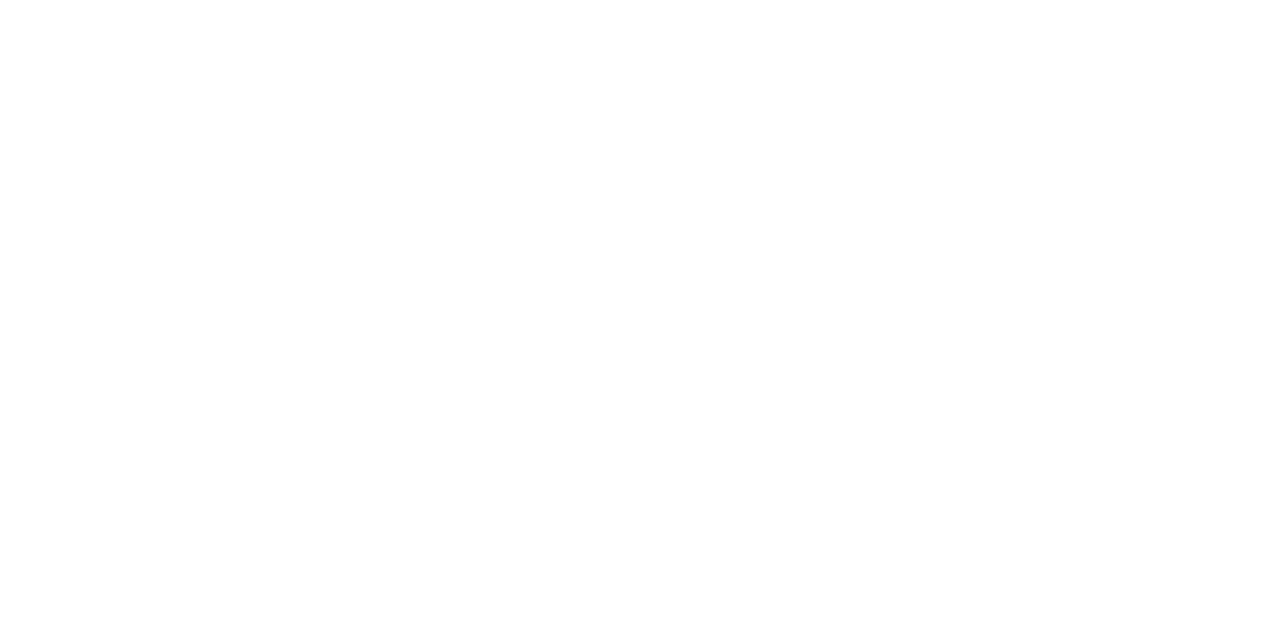
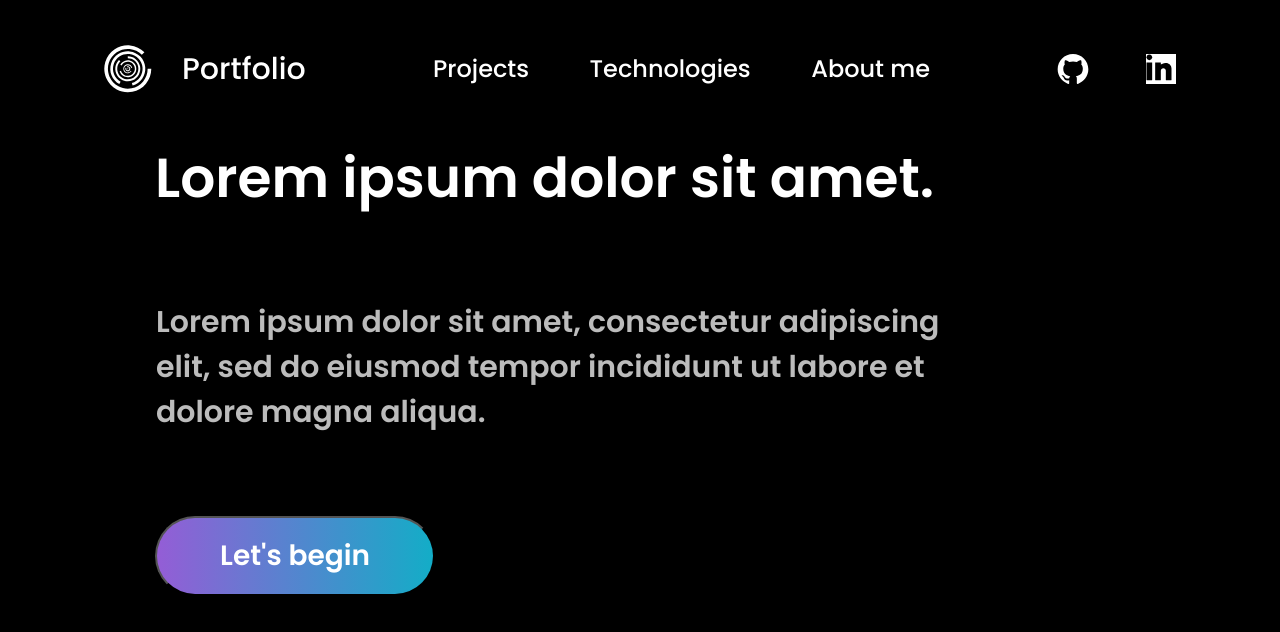
Before and after one commit to ArtPotoro/praktine, a plain HTML site: page index.html in a window 1280 px wide. Drawn offline with Linux system fonts and the light colour scheme.

Commit message:
pirma diena

```diff
--- a/index.html
+++ b/index.html
@@ -4,8 +4,42 @@
     <meta http-equiv="X-UA-Compatible" content="IE=edge">
     <meta name="viewport" content="width=device-width, initial-scale=1.0">
     <title>Praktika</title>
+    <link rel="preconnect" href="https://fonts.googleapis.com">
+    <link rel="preconnect" href="https://fonts.gstatic.com" crossorigin>
+    <link href="https://fonts.googleapis.com/css2?family=Poppins:wght@500;600&display=swap" rel="stylesheet">
+    <link rel="stylesheet" href="style.css">
 </head>
 <body>
+    <div class="hero_img">
+        <img>
+        <img>
+    </div>
+    <div class="container">
+        <div class="header">
+            <div class="logo">
+                <a href="#"><img src="assets/Logo.svg"></a>
+            </div>
 
+            <div class="menu">
+                <a href="#projects">Projects</a>
+                <a href="#technologies">Technologies</a>
+                <a href="#aboutme">About me</a>
+            </div>
+
+            <div class="social">
+                <a href="#"><img src="assets/Icon.svg" alt="Icon"></a>
+                <a href="#" class="linkin"><img src="assets/Union.svg" alt="LinkIn"></a>
+            </div>
+        </div>
+        <div class="hero">
+            <h1>
+                Lorem ipsum dolor sit amet.
+            </h1>
+            <p>
+                Lorem ipsum dolor sit amet, consectetur adipiscing elit, sed do eiusmod tempor incididunt ut labore et dolore magna aliqua.
+            </p>
+            <button>Let's begin</button>
+        </div>
+    </div>
 </body>
 </html>
--- /dev/null
+++ b/style.scss
@@ -0,0 +1,132 @@
+%button {
+    background-color: adjust-hue($color: #000000, $degrees: 0);
+}
+
+body {
+    background-color: black;
+    max-width: 1200px;
+    margin: 0 auto;
+    @extend %button;
+    display: flex;
+    justify-content: space-around;
+}
+h1 {
+    font-family: 'Poppins', sans-serif;
+}
+.container {
+
+    width: 1200px;
+    height: 900px;
+
+}
+.header{
+    display: flex;
+    flex-direction:row;
+    justify-content: space-around;
+    align-items: center;
+    height: 137px;
+    font-family: 'Poppins';
+    font-style: normal;
+    font-weight: 500;
+
+    width: 1200px;
+    left: calc(50% - 1200px/2);
+
+
+
+}
+.menu {
+    font-family: 'Poppins';
+    font-style: normal;
+    font-weight: 500;
+    font-size: 24px;
+    line-height: 36px;
+    display: flex;
+    justify-content: space-between;
+    width: 497px;
+    a {
+        color: white;
+        text-decoration: none;
+
+
+    }
+    a:hover:after {
+        text-decoration: none;
+        border-bottom: 4px solid linear-gradient(270deg, #13ADC7 0%, #6978D1 66.67%, #945DD6 100%);
+        box-shadow: 0px 4px 4px rgba(0, 0, 0, 0.25);
+        border-radius: 83px;
+        //border-bottom: linear-gradient(270deg, #13ADC7 0%, #6978D1 66.67%, #945DD6 100%);
+        height: 4px;
+        display:inline-block;
+        background-position: bottom;
+        background-position-y: bottom;
+        content: "";
+        // display: block;
+        // width: 5px;
+        // border-bottom: 1px solid white;
+        margin: 0 auto;
+    }
+}
+
+.social  {
+    display: flex;
+    width: 119px;
+    justify-content: space-between;
+    a {
+        height: 30px;
+        width: 30px;
+        display: block;
+    }
+    .linkin {
+        background: white;
+    }
+}
+.hero {
+    color: white;
+    width: 809px;
+    height: 459px;
+    display: flex;
+    flex-direction: column;
+    justify-content: space-between;
+    margin-left: 115px;
+
+    h1{
+        margin: 0;
+
+        font-family: 'Poppins';
+        font-style: normal;
+        font-weight: 600;
+        font-size: 55px;
+        line-height: 82px;
+    }
+    p {
+        width: 809px;
+        font-family: 'Poppins';
+        font-style: normal;
+        font-weight: 600;
+        font-size: 30px;
+        line-height: 45px;
+
+        color: #BCBCBC;
+
+        border: 1px solid #000000;
+        text-shadow: 0px 4px 4px rgba(0, 0, 0, 0.25);
+    }
+    button {
+        background: linear-gradient(270deg, #13ADC7 0%, #6978D1 66.67%, #945DD6 100%);
+        box-shadow: 0px 4px 4px rgba(0, 0, 0, 0.25);
+        border-radius: 83px;
+        width: 280px;
+        height: 80px;
+        font-family: 'Poppins';
+        font-style: normal;
+        font-weight: 600;
+        font-size: 28px;
+        line-height: 42px;
+
+
+/* identical to box height */
+
+        color: #FFFFFF;
+    }
+}
```
Also changed, not shown: assets/Ellipse 6.svg (added), assets/Icon.svg (added), assets/Logo.png (added), assets/Logo.svg (added), assets/Union.svg (added), style.css, 2 other files.
